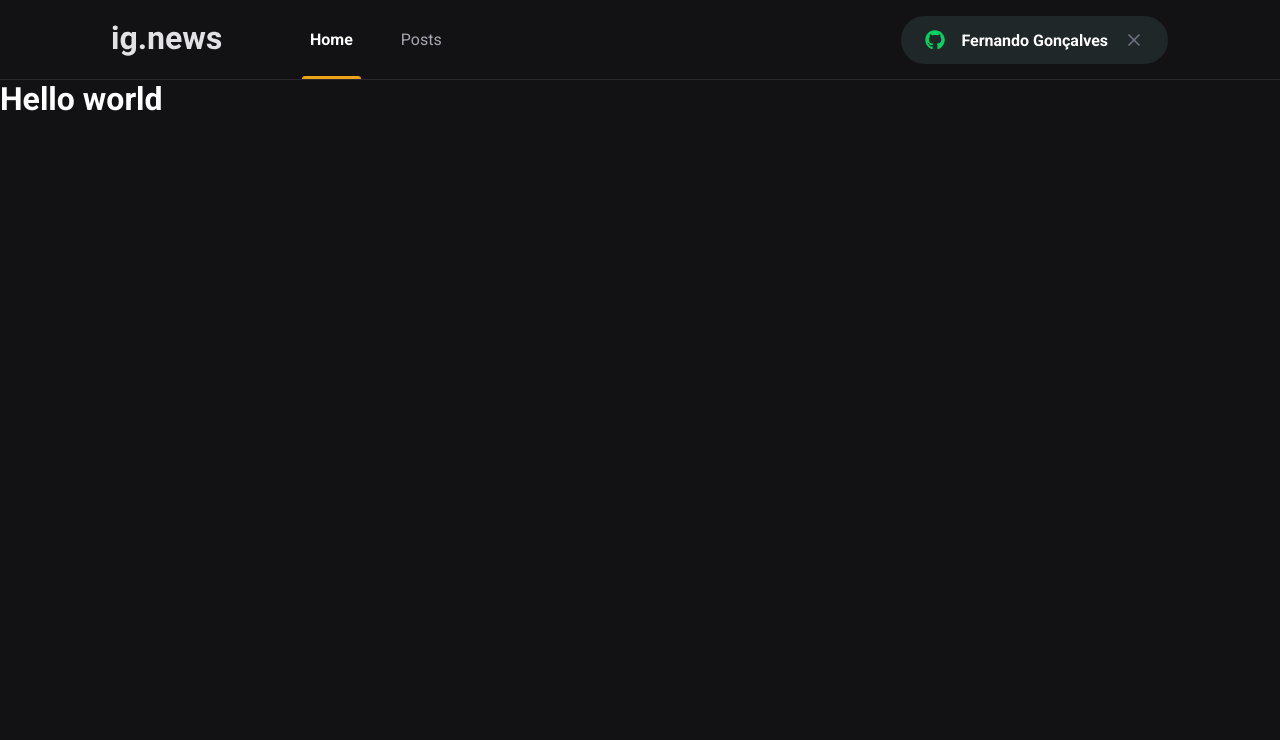
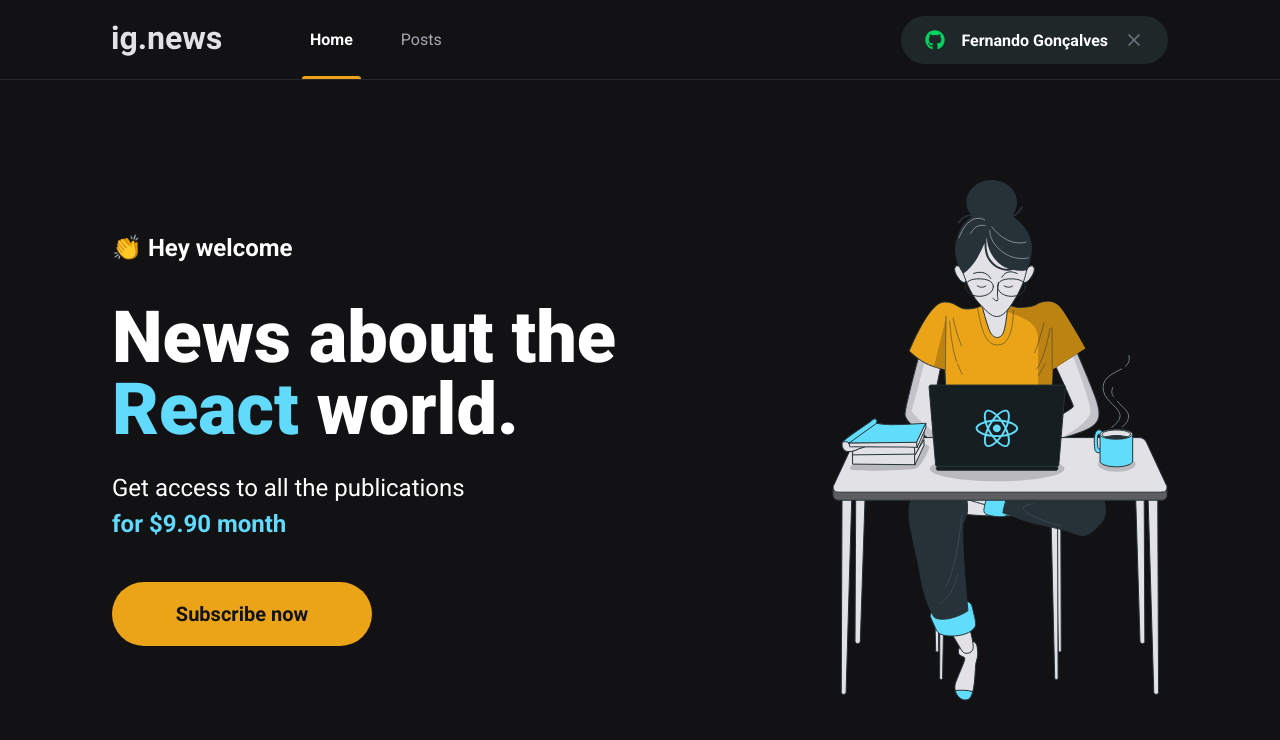
Before and after one commit to fernandohmg/ignews, a Next.js app: page / in a window 1280 px wide. Shown: the top 740 px of the page. Built offline with nearby package versions, Linux system fonts and the light colour scheme.

Commit message:
Home page

```diff
--- /dev/null
+++ b/src/components/SubscribeButton/index.tsx
@@ -0,0 +1,9 @@
+import styles from "./styles.module.scss";
+
+export function SubscribeButton() {
+  return (
+    <button type="button" className={styles.subscribeButton}>
+      Subscribe now
+    </button>
+  );
+}
--- /dev/null
+++ b/src/components/SubscribeButton/styles.module.scss
@@ -0,0 +1,20 @@
+.subscribeButton {
+  width: 260px;
+  height: 4rem;
+  border: 0;
+  border-radius: 2rem;
+  background: var(--yellow-500);
+  color: var(--gray-900);
+  font-size: 1.25rem;
+  font-weight: bold;
+
+  display: flex;
+  align-items: center;
+  justify-content: center;
+
+  transition: 0.2s;
+
+  &:hover {
+    filter: brightness(0.8);
+  }
+}
--- /dev/null
+++ b/src/pages/home.module.scss
@@ -0,0 +1,45 @@
+.contentContainer {
+  max-width: 1120px;
+  margin: 0 auto;
+  padding: 0 2rem;
+  height: calc(100vh - 5rem);
+
+  display: flex;
+  align-items: center;
+  justify-content: space-between;
+}
+
+.hero {
+  max-width: 600px;
+
+  > span {
+    font-size: 1.5rem;
+    font-weight: bold;
+  }
+
+  h1 {
+    font-size: 4.5rem;
+    line-height: 4.5rem;
+    font-weight: 900;
+    margin-top: 2.5rem;
+
+    span {
+      color: var(--cyan-500);
+    }
+  }
+
+  p {
+    font-size: 1.5rem;
+    line-height: 2.25rem;
+    margin-top: 1.5rem;
+
+    span {
+      color: var(--cyan-500);
+      font-weight: bold;
+    }
+  }
+
+  button {
+    margin-top: 2.5rem;
+  }
+}
--- a/src/pages/index.tsx
+++ b/src/pages/index.tsx
@@ -1,12 +1,27 @@
 import Head from "next/head";
+import { SubscribeButton } from "../components/SubscribeButton";
+import styles from "./home.module.scss";
 
 export default function Home() {
   return (
     <>
       <Head>
-        <title>Início | ig.news</title>
+        <title>Home | ig.news</title>
       </Head>
-      <h1>Hello world</h1>
+      <main className={styles.contentContainer}>
+        <section className={styles.hero}>
+          <span>👏 Hey welcome</span>
+          <h1>
+            News about the <span>React</span> world.
+          </h1>
+          <p>
+            Get access to all the publications <br />
+            <span>for $9.90 month</span>
+          </p>
+          <SubscribeButton />
+        </section>
+        <img src="/images/avatar.svg" alt="Girl coding" />
+      </main>
     </>
   );
 }
```
